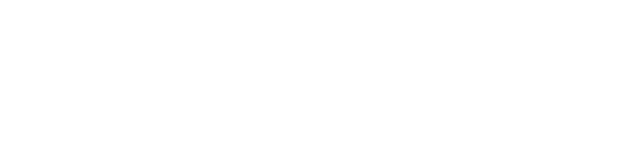
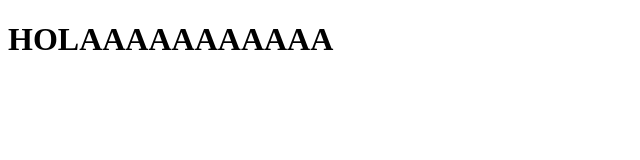
Before and after one commit to lux9/plataforma5, a website: page index.html in a window 1280 px wide. Shown: the whole page, without its empty margins (0-640 px from the left). Drawn offline with Linux system fonts and the light colour scheme.

Commit message:
html modificado

```diff
--- a/index.html
+++ b/index.html
@@ -7,6 +7,11 @@
     <title>Document</title>
 </head>
 <body>
+    <div class="">
+
+    <h1>HOLAAAAAAAAAAA</h1>
+
+  </div>
 
 </body>
 </html>
```
